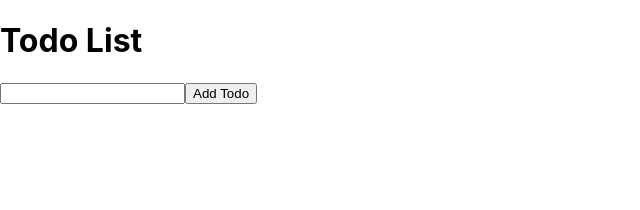
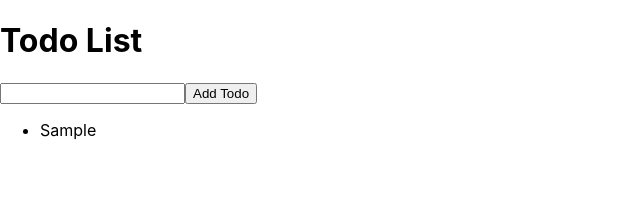
Before and after one commit to SkyHeads/clones-projects, a React (Create React App) app in the folder rick-and-morty/: page / in a window 1280 px wide. Both pictures are taken after typing "Sample" into the empty fields and a click on the button "Add Todo". Shown: the top 210 px of the page, without its empty margins (0-640 px from the left). Built offline with nearby package versions, Linux system fonts and the light colour scheme.

Commit message:
interface itodo render todos

```diff
--- a/rick-and-morty/src/App.tsx
+++ b/rick-and-morty/src/App.tsx
@@ -3,23 +3,39 @@ import './App.css';
 
 type FormElem = React.FormEvent<HTMLFormElement>
 
+interface ITodo {
+  text: string;
+  complete: boolean;
+}
+
 const App: React.FC = () => {
   const [value, setValue] = useState<string>('');
-  const [todos, setTodos] = useState<string[]>([]);
+  const [todos, setTodos] = useState<ITodo[]>([]);
 
   const handleSubmit = (e: FormElem): void => {
     e.preventDefault();
-    console.log(value);
+    addTodo(value);
     setValue('');
   }
 
+  const addTodo = (text: string) => {
+    const newTodos: ITodo[] = [...todos, {text, complete: false}];
+    setTodos(newTodos);
+  }
+
+  console.log(todos);
   return (
     <>
       <h1>Todo List</h1>
       <form onSubmit={handleSubmit}>
-        <input type="text" value={value} onChange={e => setValue(e.target.value)} />
+        <input type="text" value={value} onChange={e => setValue(e.target.value)} required/>
         <button type="submit">Add Todo</button>
       </form>
+      {todos.map(todo => (
+        <ul key={todo.text}>
+          <li>{todo.text}</li>
+        </ul>
+      ))}
     </>
   );
 }
```
